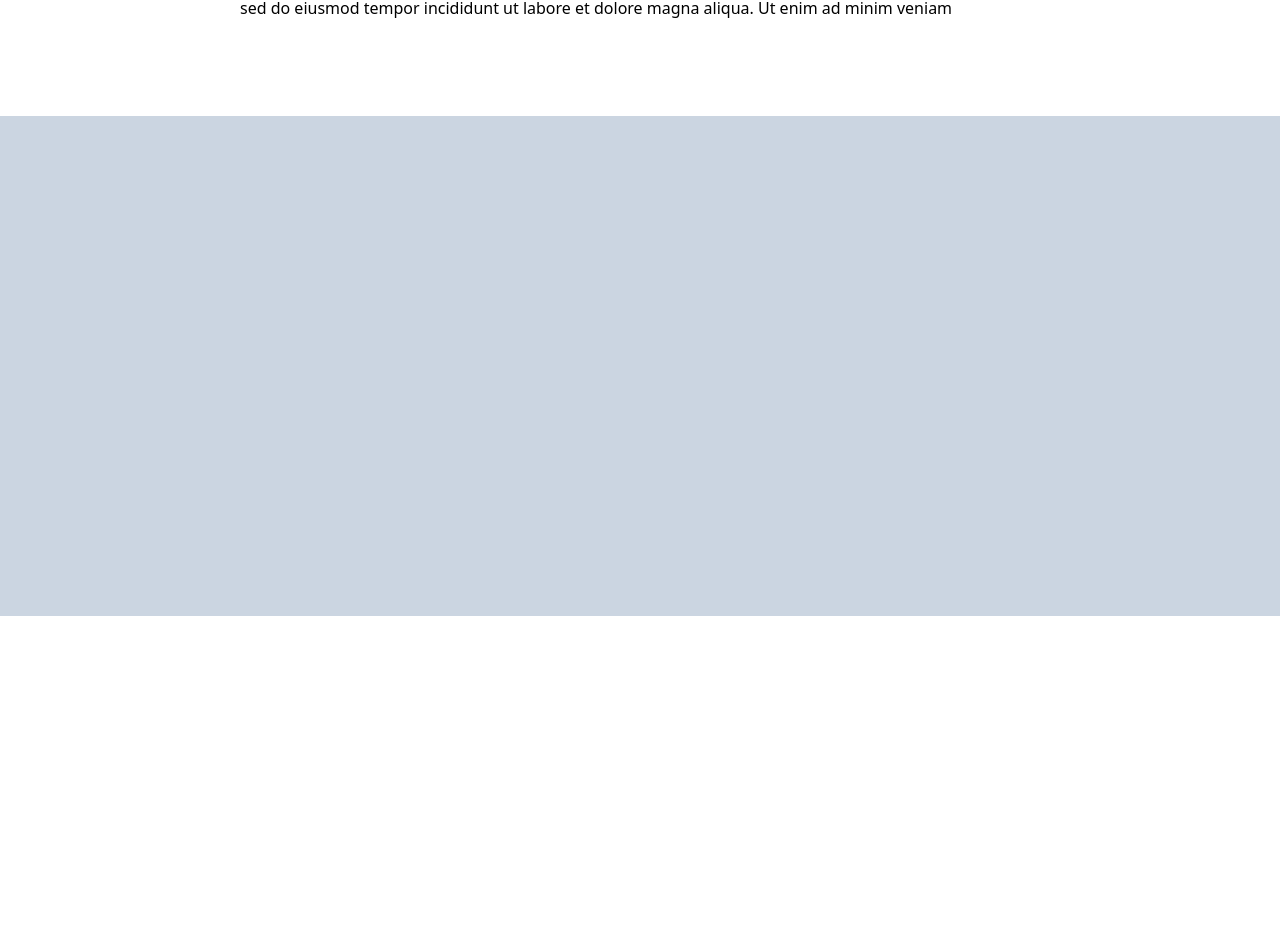
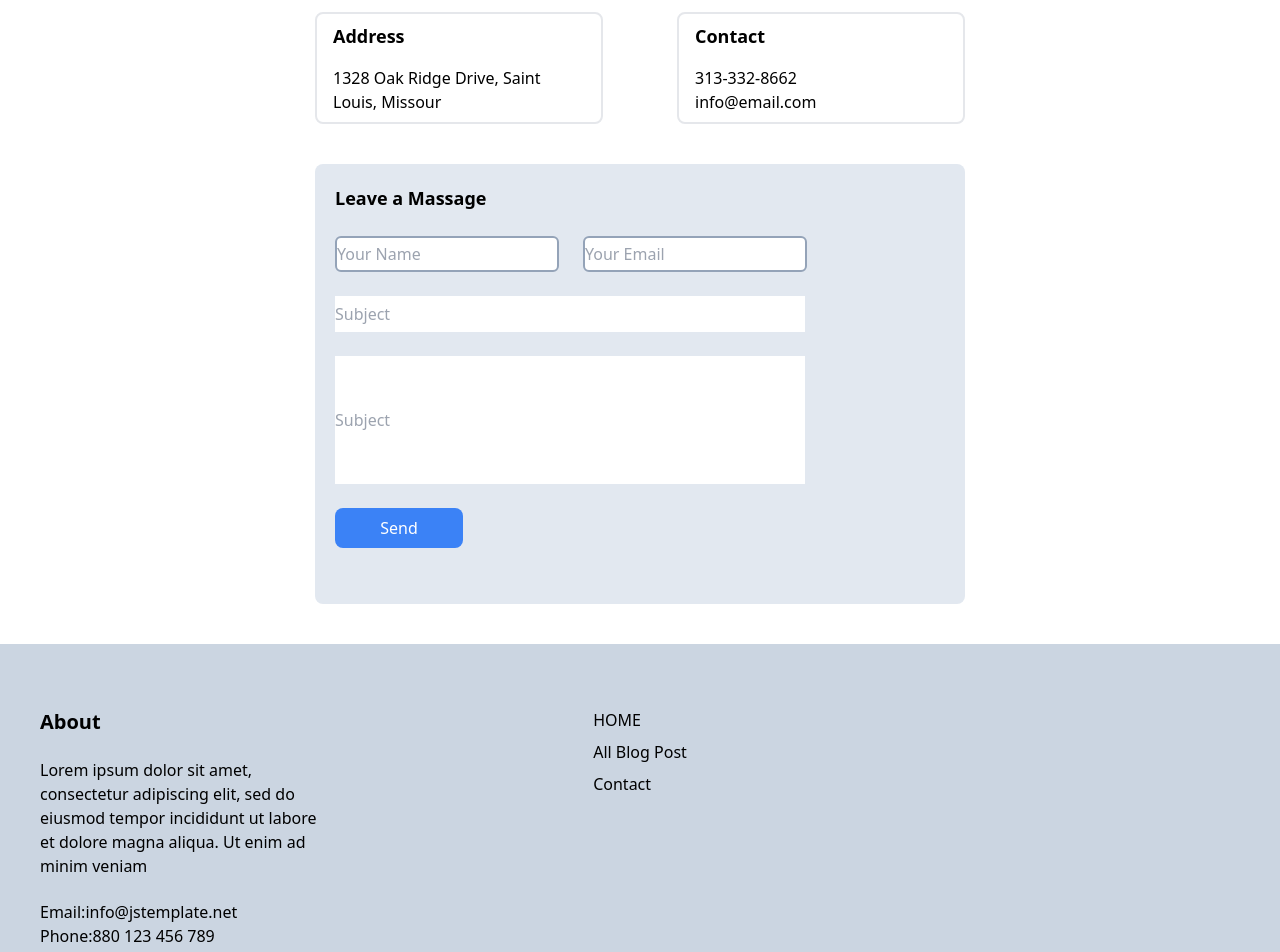
Before and after one commit to Acidiy/BLOG, a React (Create React App) app in the folder my-project/: page /Contact in a window 1280 px wide. Shown: the part 228-1180 px from the top of the page. Before the commit the page ends 844 px from the top, so only its background shows below. Built offline with nearby package versions, Linux system fonts and the light colour scheme.

Commit message:
footer & contact

```diff
--- a/my-project/src/App.js
+++ b/my-project/src/App.js
@@ -1,5 +1,5 @@
 import { Route, Routes } from "react-router-dom"
-import { AllPosts, ContactUs, Home } from "./components"
+import { ContactUs, AllPosts, Home } from "./components"
 import { BasicLayout } from "./layout/BasicLayout"
 
 export default function App() {
--- a/my-project/src/components/AllPost.jsx
+++ b/my-project/src/components/AllPost.jsx
@@ -1,20 +1,30 @@
 import { Post } from "./Post"
 import { DATA } from "./DATA";
-import { Navbar } from "./Navbar";
+import { useState } from "react";
 
 export let AllPosts = () => {
+    let [page, setPage] = useState(1);
+    let [lessen, setLessen] = useState(false)
+
+    let load = () => {
+        setPage((prev) => prev + 1)
+        if (page === 2) setLessen(true)
+    }
+
+    let showless = () => {
+        setPage(1)
+        setLessen(false)
+    }
 
     return (
-        <div>
-            <Navbar/>
-            <div className="w-full h-fit py-4">
-                <div className="w-[400px] sm:w-[500px] md:w-[880px] lg:w-[1220px] xl:[1400px] mx-auto">
-                    <div className="text-2xl">All Blog Post</div>
-                    <div className="w-full grid max-sm:grid-cols-1 max-md:grid-cols-2 grid-cols-3  gap-8">
-                        {DATA.post_image_data.map((element) => { return <Post image={element} topics={DATA.tags.travel} tag_type={false} content={DATA.headline} date={DATA.date} /> })}
-                    </div>
+        <div className="w-full h-fit py-4 flex flex-col gap-4">
+            <div className="text-2xl font-bold">All Blog Post</div>
+            <div className="w-[400px] sm:w-[500px] md:w-[880px] lg:w-[1220px] xl:[1400px] mx-auto">
+                <div className="w-full grid max-sm:grid-cols-1 max-md:grid-cols-2 grid-cols-3  gap-8">
+                    {DATA.post_image_data.slice(0,3*page).map((element) => { return <Post image={element} topics={DATA.tags.travel} tag_type={false} content={DATA.headline} date={DATA.date} /> })}
                 </div>
             </div>
+            {lessen ? <button onClick={showless} className="w-32 h-12 bg-red-400 mx-auto"></button> : <button onClick={load} className="w-32 h-12 bg-black mx-auto"></button>}
         </div>
     )
 }
--- a/my-project/src/components/Contact.jsx
+++ b/my-project/src/components/Contact.jsx
@@ -1,15 +1,38 @@
-
+import { DATA } from "./DATA"
 
 export let ContactUs = () => {
-    let DATA = {
-        content:'Lorem ipsum dolor sit amet, consectetur adipiscing elit, sed do eiusmod tempor incididunt ut labore et dolore magna aliqua. Ut enim ad minim veniam. Lorem ipsum dolor sit amet, consectetur adipiscing elit, sed do eiusmod tempor incididunt ut labore et dolore magna aliqua. Ut enim ad minim veniam'
-    }
     return (
-        <div>
+        <div className="w-[650px] flex flex-col gap-6 mx-auto">
 
-            <div className="h-fit w-96 sm:w-[500px] md:w-[600px] lg:w-[800px] mx-auto">
+            <div className="h-fit w-full">
                 <div className="font-bold text-2xl">Contact Us</div>
                 <div>{DATA.content}</div>
+            </div>
+
+            <div className="w-full h-32 flex justify-between">
+                <div className="w-72 h-28 border-2 rounded-lg flex flex-col justify-around px-4">
+                    <div className="text-lg font-bold">Address</div>
+                    <div className="font-thin">{DATA.address}</div>
+                </div>
+
+                <div className="w-72 h-28 border-2 rounded-lg flex flex-col justify-around px-4">
+                    <div className="text-lg font-bold">Contact</div>
+                    <div className="w-fit">
+                        <div className="font-thin">{DATA.contact.number}</div>
+                        <div className="font-thin">{DATA.contact.email}</div>
+                    </div>
+                </div>
+            </div>
+
+            <div className="w-full h-[440px] bg-slate-200 rounded-lg flex flex-col p-5 gap-6">
+                <div className="text-lg font-bold">Leave a Massage</div>
+                <div className="flex gap-6">
+                    <input placeholder="Your Name" className="w-56 h-9 border-2 border-slate-400 rounded-md"/>
+                    <input placeholder="Your Email" className="w-56 h-9 border-2 border-slate-400 rounded-md"/>
+                </div>
+                <input placeholder="Subject" className="w-[470px] h-9"/>
+                <input placeholder="Subject" className="w-[470px] h-32"/>
+                <button className="bg-blue-500 w-32 h-10 rounded-lg text-white">Send</button>
             </div>
         </div>
     )
--- a/my-project/src/components/DATA.jsx
+++ b/my-project/src/components/DATA.jsx
@@ -23,5 +23,18 @@ export let DATA = {
     ],
     date: 'August 20, 2022',
     tags: { politics: 'politics', tech: 'technology', cars: 'automotive', travel: 'travel' },
-    headline: 'he Impact of Technology on the Workplace: How Technology is Changing'
+    headline: 'he Impact of Technology on the Workplace: How Technology is Changing',
+    content: 'Lorem ipsum dolor sit amet, consectetur adipiscing elit, sed do eiusmod tempor incididunt ut labore et dolore magna aliqua. Ut enim ad minim veniam. Lorem ipsum dolor sit amet, consectetur adipiscing elit, sed do eiusmod tempor incididunt ut labore et dolore magna aliqua. Ut enim ad minim veniam',
+    address: '1328 Oak Ridge Drive, Saint Louis, Missour',
+    contact: {
+        number: '313-332-8662 ',
+        email: 'info@email.com'
+    },
+    footer:{
+        about:{
+            content:'Lorem ipsum dolor sit amet, consectetur adipiscing elit, sed do eiusmod tempor incididunt ut labore et dolore magna aliqua. Ut enim ad minim veniam',
+            email:' info@jstemplate.net',
+            Phone:'880 123 456 789'
+        }
+    }
 }
--- a/my-project/src/components/Footer.jsx
+++ b/my-project/src/components/Footer.jsx
@@ -1,3 +1,35 @@
+import { DATA } from "./DATA"
+import { Link } from "react-router-dom"
+
 export let Footer = () => {
-    return <div className="w-full h-[500px] bg-slate-300"></div>
+    return <div className="w-full h-[500px] bg-slate-300 py-16">
+        <div className="w-[1200px] h-full mx-auto flex flex-col justify-between">
+            <div className="h-56 flex justify-between">
+                <div className="w-full h-full">
+                    <div className="w-72 h-60 flex flex-col justify-between">
+                        <div className="text-xl font-semibold">About</div>
+                        <div className="font-thin">{DATA.footer.about.content}</div>
+                        <div>
+                            <div className="flex">Email:<div className="font-thin">{DATA.footer.about.email}</div></div>
+                            <div className="flex">Phone:<div className="font-thin">{DATA.footer.about.Phone}</div></div>
+                        </div>
+                    </div>
+                </div>
+
+                <div className="size-full">
+                    <div className="size-fit flex flex-col gap-2 mx-auto">
+                        <Link to="/"><button className="size-fit font-thin">HOME</button></Link>
+                        <Link to="/Posts"><button className="size-fit font-thin">All Blog Post</button></Link>
+                        <Link to="/Contact"><button className="size-fit font-thin">Contact</button></Link>
+                    </div>
+                </div>
+
+                <div className="size-full">
+
+                </div>
+            </div>
+            <div className="w-full h-[1px] bg-slate-400 opacity-50" />
+            <div className="w-full h-24"></div>
+        </div>
+    </div>
 }
--- a/my-project/src/components/Home.jsx
+++ b/my-project/src/components/Home.jsx
@@ -1,7 +1,6 @@
 import { Card } from "./Card";
 import { Slider } from "./Slider";
-import { Post } from "./Post";
-
+import { AllPosts } from "./AllPost";
 import { DATA } from "./DATA";
 
 export let Home = () => {
@@ -27,12 +26,7 @@ export let Home = () => {
 
 
 
-            <div className="w-[400px] sm:w-[500px] md:w-[880px] lg:w-[1220px] xl:[1400px] mx-auto">
-                <div className="text-2xl">All Blog Post</div>
-                <div className="w-full grid max-sm:grid-cols-1 max-md:grid-cols-2 grid-cols-3  gap-8">
-                    {DATA.post_image_data.map((element) => { return <Post image={element} topics={DATA.tags.travel} tag_type={false} content={DATA.headline} date={DATA.date} /> })}
-                </div>
-            </div>
+            <AllPosts/>
 
 
 
--- a/my-project/src/components/Post.jsx
+++ b/my-project/src/components/Post.jsx
@@ -5,7 +5,7 @@ import { Date } from "./date"
 
 export const Post = ({ image, topics, tag_type, content, date }) => {
     return (
-        <div className="w-96 sm:w-60 md:w-[270px] xl:w-96 h-[476px] sm:h-72 md:h-80 xl:h-[500px] rounded-xl border-2 border-gray-700 p-4 flex flex-col max-sm:gap-5 sm:gap-2 xl:gap-6 mx-auto">
+            <button className="w-96 h-[500px] rounded-xl border-2 border-gray-700 p-4 flex flex-col gap-6 mx-auto hover:shadow-2xl hover:shadow-black transition-all ">
 
                 <div className="w-full h-1/2">
                     <Image image={image} />
@@ -15,5 +15,6 @@ export const Post = ({ image, topics, tag_type, content, date }) => {
                 <Headline card={false} content={content} />
                 <Date date={date} />
 
-        </div>)
+            </button>
+    )
 }
--- a/my-project/src/components/index.js
+++ b/my-project/src/components/index.js
@@ -1,7 +1,3 @@
-export * from "./Slider"
-export * from "./Card"
-export * from "./Demo"
-export * from "./Post"
 export * from "./Home"
 export * from "./AllPost"
 export * from "./Contact"
--- a/my-project/src/layout/BasicLayout.jsx
+++ b/my-project/src/layout/BasicLayout.jsx
@@ -2,9 +2,9 @@ import { Navbar, Footer } from "../components";
 
 export let BasicLayout = ({children}) => {
     return(
-        <div className="flex flex-col min-h-screen gap-24 justify-between">
+        <div className="flex flex-col min-h-screen justify-between">
             <Navbar/>
-            <div className="w-[1200px] mx-auto">
+            <div className="w-[1200px] mx-auto py-10">
                 {children}
             </div>
             <Footer/>
```
Lines whose indentation alone changed are shown as unchanged.
